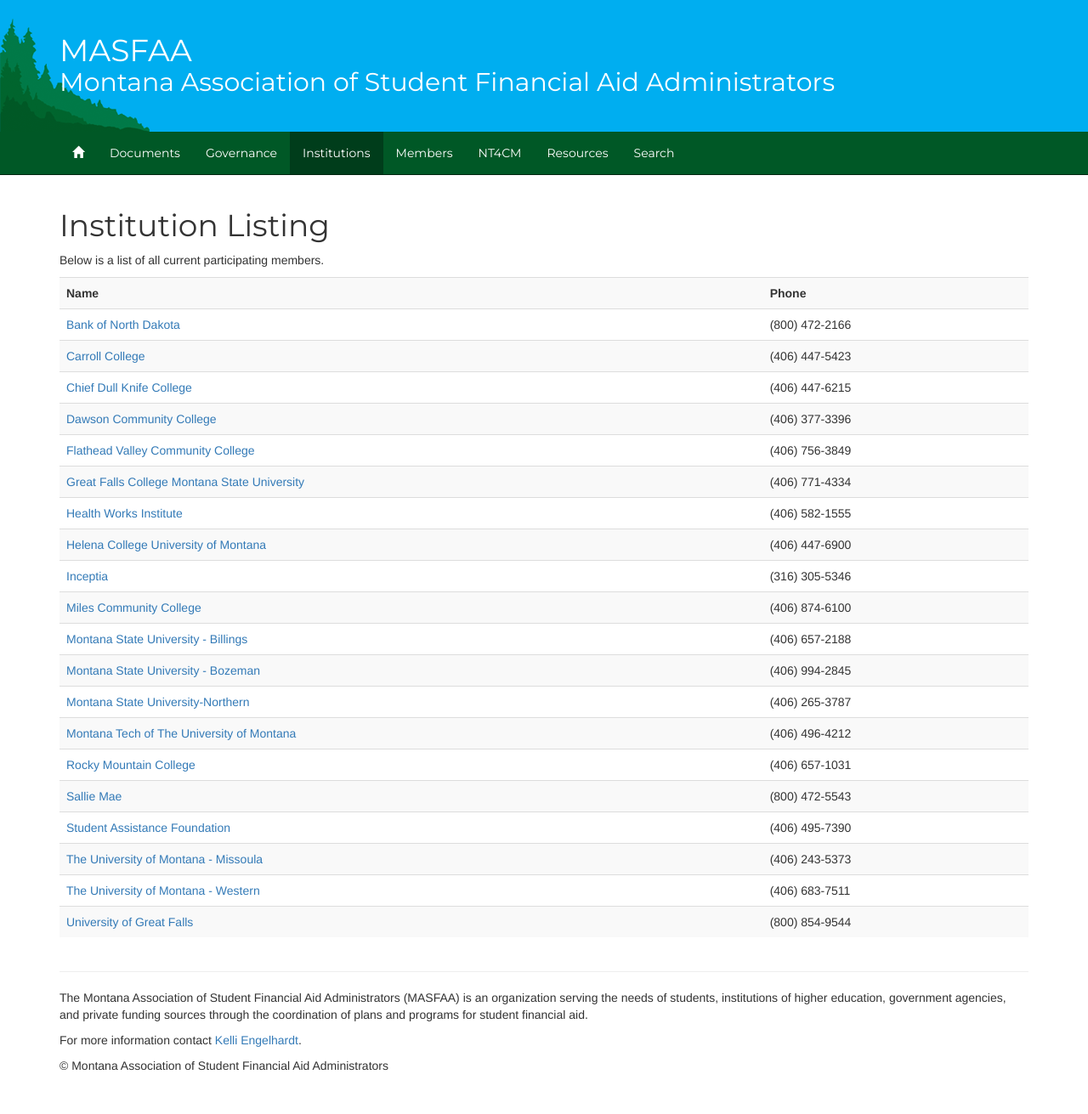
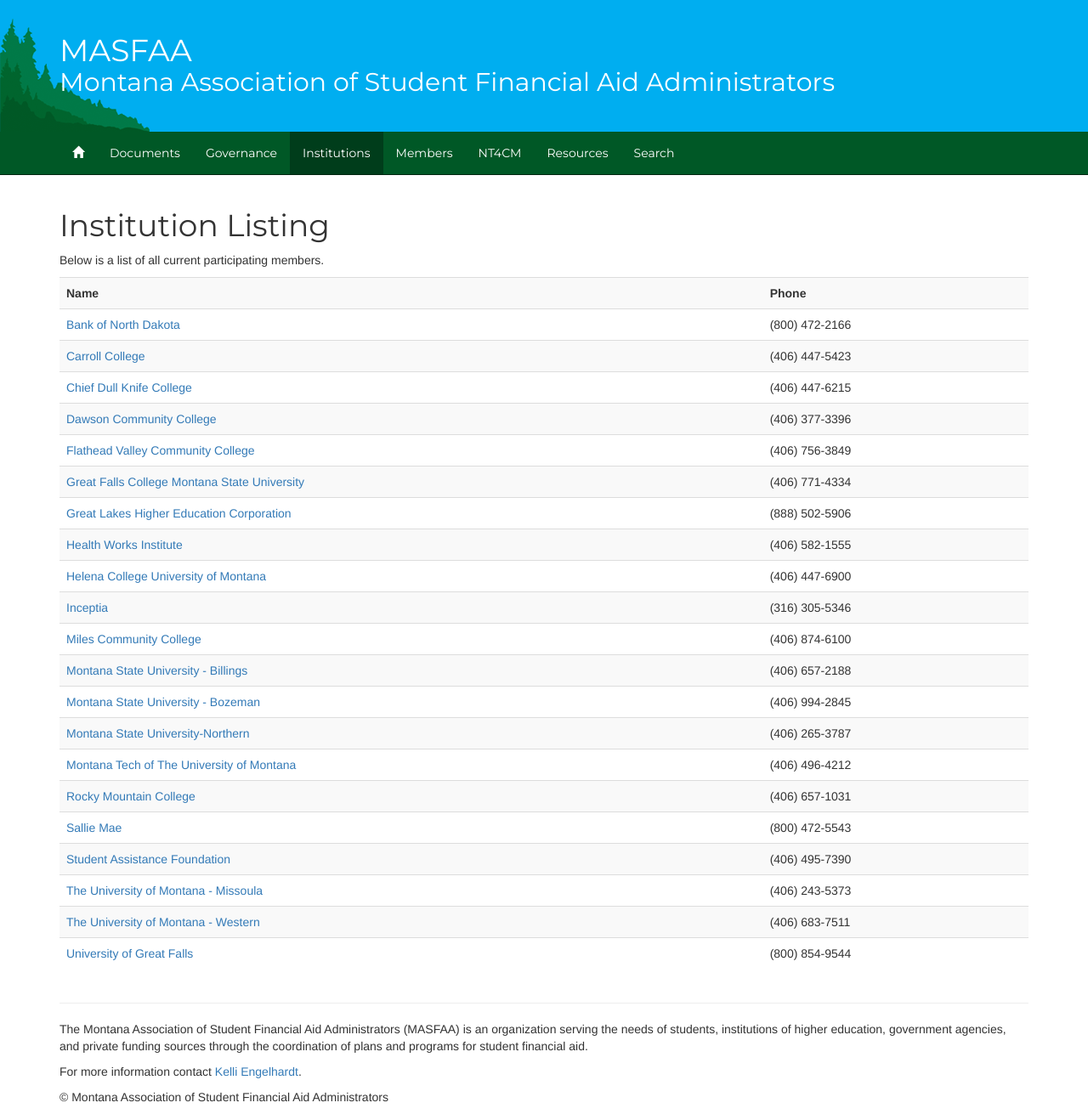
Before and after one commit to mhellwinkel/www.masfaaonline.org, a Jekyll site: the page built from institutions.html, in a window 1280 px wide. Shown: the whole page at 85% size. Built offline with Jekyll 4.4.1, drawn with Linux system fonts in a browser that asks for light colours; nearby versions of some CDN libraries; before the commit the page ends 1274 px from its top, so only the background shows below that.

Commit message:
GT-5695 - Updates

```diff
--- a/_data/institutions.csv
+++ b/_data/institutions.csv
@@ -19,3 +19,4 @@
 The University of Montana - Missoula,(406) 243-5373,http://life.umt.edu/finaid
 The University of Montana - Western,(406) 683-7511,http://www.umwestern.edu
 University of Great Falls,(800) 854-9544,http://www.ugf.edu
+Great Lakes Higher Education Corporation,(888) 502-5906,https://www.mygreatlakes.org/
--- a/_data/members.csv
+++ b/_data/members.csv
@@ -85,3 +85,4 @@
 Brianne Morgan,(406) 791-5239,University of Great Falls,2014
 Emily Smith,(406) 791-5235,University of Great Falls,2014
 Sheena Jager,(406) 791-5236,University of Great Falls,2015
+Ken Wallace,(888) 502-5906,Great Lakes,2013
```
Also changed, not shown: index.md (+2 -0 lines), 1 other file.
